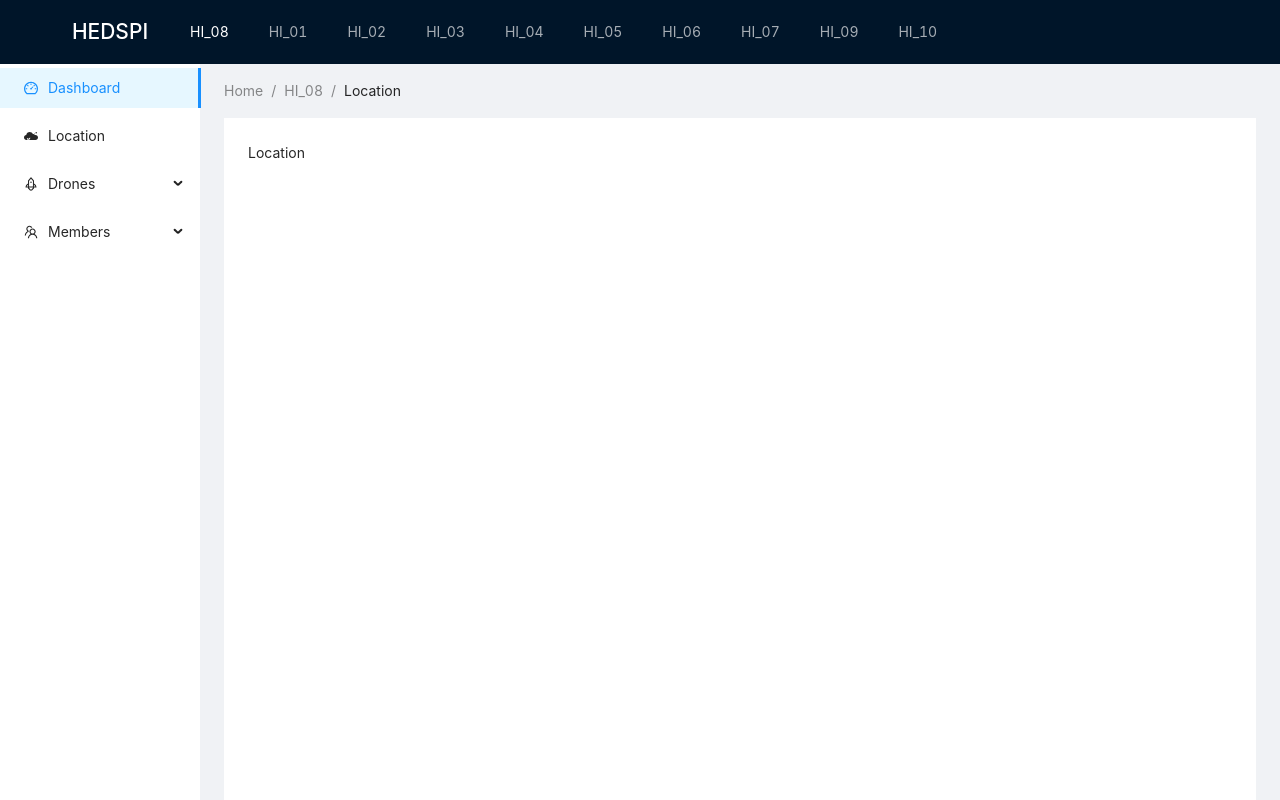
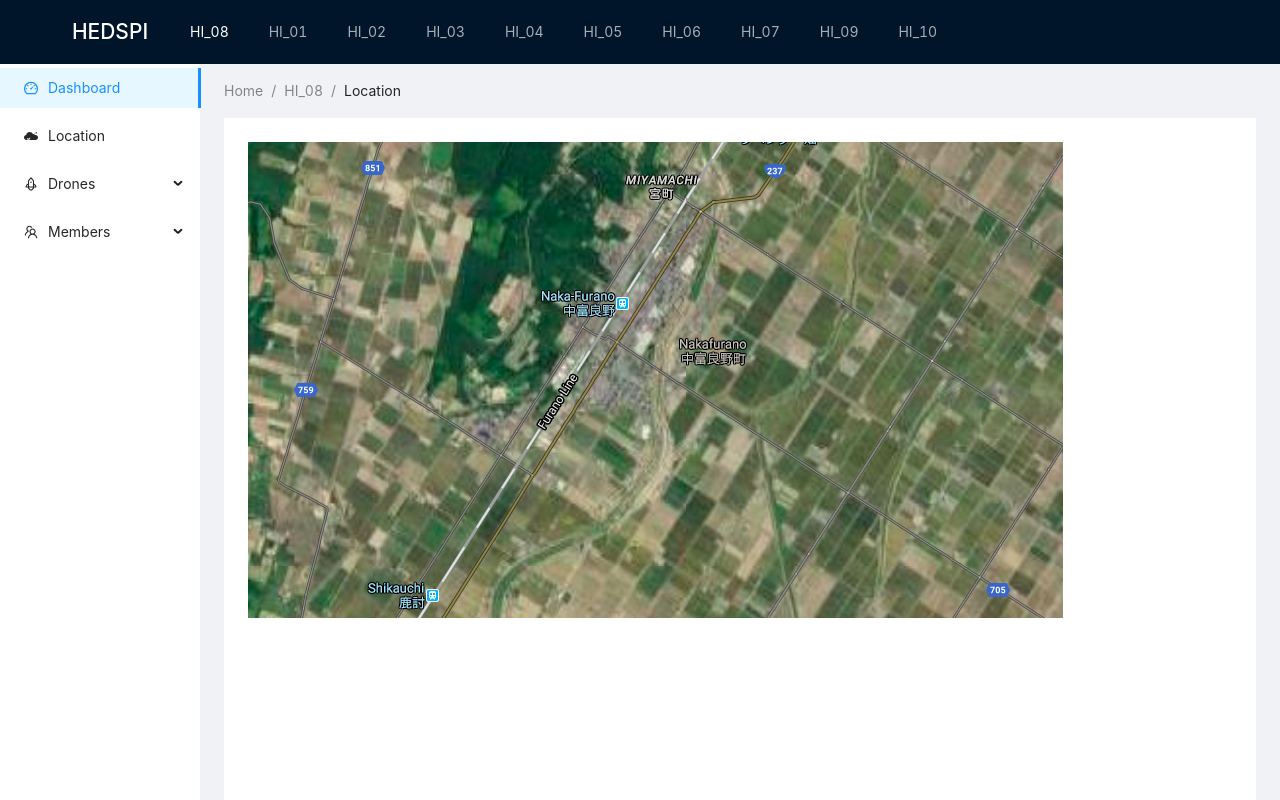
Before and after one commit to dinhson2905/drones_update, a React (Create React App) app: page /hi08/location in a window 1280 px wide. Shown: the top 800 px of the page. Built offline with nearby package versions, Linux system fonts and the light colour scheme.

Commit message:
location

```diff
--- /dev/null
+++ b/src/_components/_location/LocationMap.js
@@ -0,0 +1,18 @@
+import React, { Component } from 'react';
+import map_image from '../../images/map.png';
+
+class LocationMap extends Component {
+    render() {
+        return (
+            <div>
+                <img
+                    className="d-block w-100"
+                    src={map_image}
+                    alt="Second slide"
+                />
+            </div>
+        );
+    }
+}
+
+export default LocationMap;
--- a/src/pages/Location.js
+++ b/src/pages/Location.js
@@ -1,5 +1,6 @@
 import React, { Component } from 'react';
 import { Layout, Breadcrumb } from 'antd';
+import LocationMap from '../_components/_location/LocationMap'
 const { Content } = Layout;
 class Location extends Component {
     render() {
@@ -15,10 +16,10 @@ class Location extends Component {
                     style={{
                         padding: 24,
                         margin: 0,
-                        minHeight: 1000,
+                        minHeight: 700,
                     }}
                 >
-                    Location
+                    <LocationMap />
                 </Content>
             </div>
         );
```
Also changed, not shown: src/_components/_location/Drone.js (added, +50 -0 lines), src/images/map.png (added), src/images/map2.png (added).
